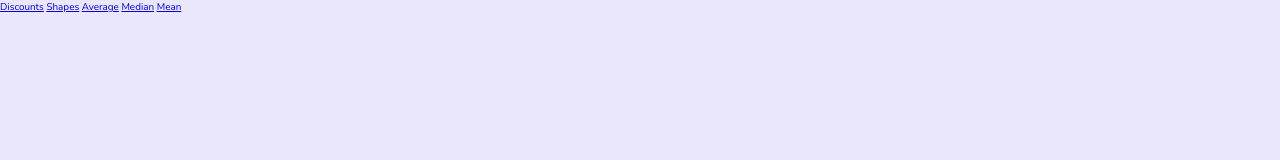
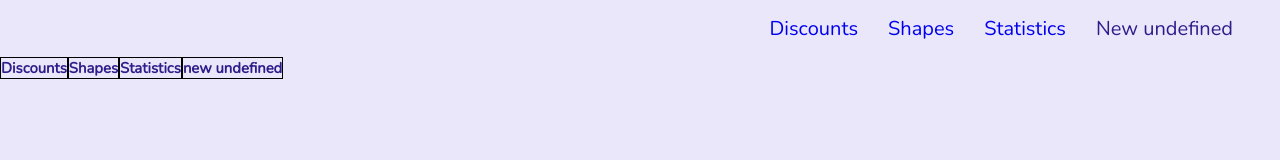
Before and after one commit to LuismGil/practical-javascript-course, a website: page index.html in a window 1280 px wide. Drawn offline with nearby package versions, Linux system fonts and the light colour scheme.

Commit message:
refactoring index

```diff
--- a/index.html
+++ b/index.html
@@ -7,11 +7,44 @@
   <link rel="stylesheet" href="./src/styles/styles.css">
   <title>Document</title>
 </head>
-<body>
-  <a href="./src/components/Discounts/index.html">Discounts</a>
-  <a href="./src/components/Shapes/index.html">Shapes</a>
-  <a href="./src/components/Average/index.html">Average</a>
-  <a href="./src/components/Median/index.html">Median</a>
-  <a href="./src/components/Mean/index.html">Mean</a>
+<body class="main">
+  <navbar>
+    <div class="main__nav">
+      <ul>
+        <li>
+          <a href="./src/components/Discounts/index.html">Discounts</a>
+        </li>
+        <li>
+          <a href="./src/components/Shapes/index.html">Shapes</a>
+        </li>
+        <li>
+          <a href="./src/components/Statistics/index.html">Statistics</a>
+        </li>
+        <li>
+          <a>New undefined</a>
+        </li>
+      </ul>
+    </div>
+  </navbar>
+  <div class="main__container">
+    <div class="main__card">
+      <h2>
+        Discounts
+      </h2>
+    </div>
+    <div class="main__card">
+      <h2>
+        Shapes
+      </h2>
+    </div>
+    <div class="main__card">
+      <h2>Statistics</h2>
+    </div>
+    <div class="main__card">
+      <h2>
+        new undefined
+      </h2>
+    </div>
+  </div>
 </body>
 </html>
--- a/src/styles/base/_base.scss
+++ b/src/styles/base/_base.scss
@@ -2,7 +2,7 @@
 @import url('https://fonts.googleapis.com/css2?family=Nunito&display=swap');
 
 * {
-  margin: 0 auto;
+  margin: 0;
   padding: 0;
 }
 
@@ -16,4 +16,52 @@ body {
   background: $color-background;
   color: $color-text;
   font-family: 'Nunito', sans-serif;
+
 }
+
+.main {
+
+  &__nav {
+    margin: 0 auto;
+    width: 95%;
+
+    ul {
+      display: flex;
+      justify-content: flex-end;
+
+      li {
+        font-size: 15px;
+        list-style: none;
+        margin: 10px;
+
+        a {
+          text-decoration: none;
+        }
+      }
+    }
+  }
+
+  &__container {
+    display: flex;
+  }
+
+  &__card {
+    border: 1px solid black;
+  }
+}
+
+@media (min-width: 768px) {
+}
+
+@media (min-width: 1024px) {
+  .main {
+    &__nav {
+      ul {
+        li {
+          font-size: 20px;
+          margin: 15px;
+        }
+      }
+    }
+  }
+}
--- a/src/styles/components/_shapes.scss
+++ b/src/styles/components/_shapes.scss
@@ -61,6 +61,7 @@
   &__buttons {
     bottom: 20px;
     display: flex;
+    justify-content: space-evenly;
     position: absolute;
     width: 100%;
   }
```
Also changed, not shown: src/components/Statistics/Average/index.html (added, +22 -0 lines), src/components/Statistics/Mean/index.html (renamed from src/components/Mean/index.html, +1 -1 lines), src/components/Statistics/Median/index.html (renamed from src/components/Average/index.html, +4 -4 lines), src/components/Statistics/index.html (renamed from src/components/Median/index.html, +13 -4 lines), src/components/Statistics/Average/average.js (renamed from src/components/Average/average.js), src/components/Statistics/Mean/mean.js (renamed from src/components/Mean/mean.js), src/components/Statistics/Median/median.js (renamed from src/components/Median/median.js), src/styles/styles.css, 1 other file.
